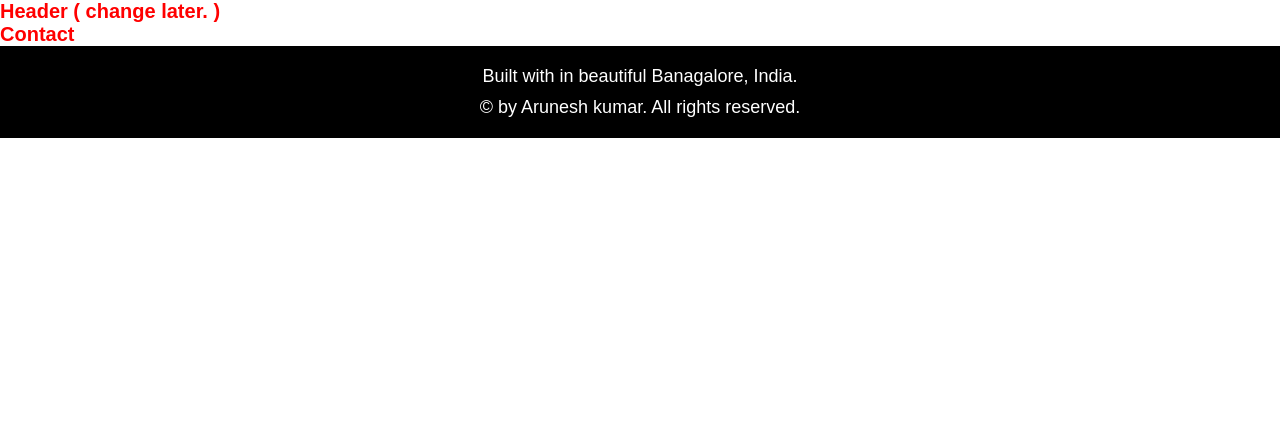
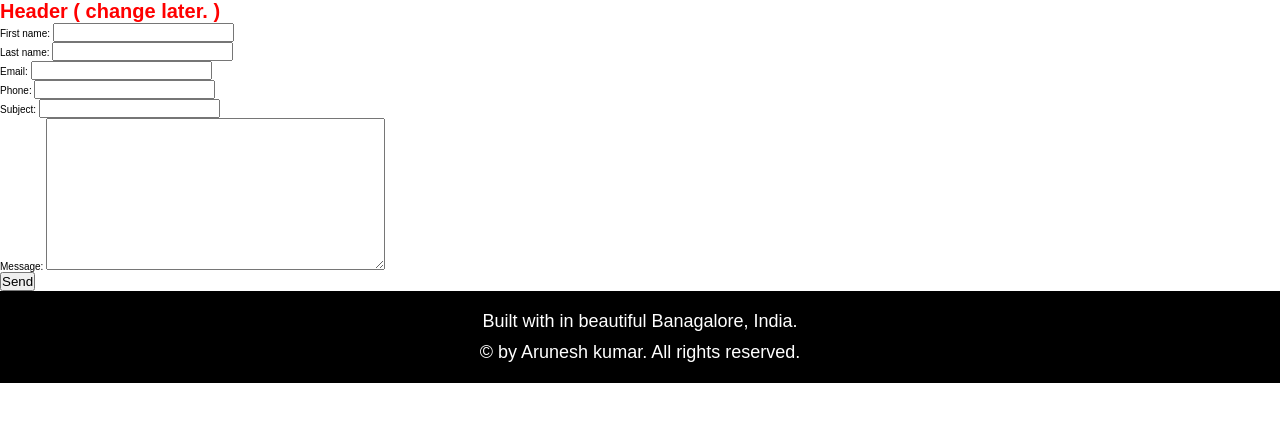
Before and after one commit to kingarunesh/Mini-Blog, a Django app: page /contact/ in a window 1280 px wide. Shown: the part 68-490 px from the top of the page. Run offline with Django 5.2, Linux system fonts and the light colour scheme.

Commit message:
6.2 : contact send message

```diff
--- /dev/null
+++ b/contact/forms.py
@@ -0,0 +1,9 @@
+from django import forms
+
+from contact.models import Contact
+
+
+class ContactForm(forms.ModelForm):
+    class Meta:
+        model = Contact
+        fields = "__all__"
--- a/contact/templates/contact/contact.html
+++ b/contact/templates/contact/contact.html
@@ -25,5 +25,17 @@
 <!---->
 
 {% block content %}
-<h1>Contact</h1>
+
+<!---->
+
+<form action="" method="POST">
+    {% csrf_token %}
+    <!---->
+    {{ form }}
+
+    <input type="submit" value="Send" />
+</form>
+
+<!---->
+
 {% endblock content %}
--- a/contact/views.py
+++ b/contact/views.py
@@ -1,5 +1,26 @@
-from django.shortcuts import render
+from django.shortcuts import render, HttpResponseRedirect
+from django.contrib import messages
+
+from contact.forms import ContactForm
+from contact.models import Contact
 
 
 def contact(request):
-    return render(request=request, template_name="contact/contact.html")
+
+    form = ContactForm()
+
+    if request.method == "POST":
+        form = ContactForm(request.POST)
+
+        if form.is_valid():
+            form.save()
+
+            messages.success(request=request, message="Your message send.")
+
+            return HttpResponseRedirect("/")
+
+    context = {
+        "form": form
+    }
+
+    return render(request=request, template_name="contact/contact.html", context=context)
--- a/templates/includes/navbar.html
+++ b/templates/includes/navbar.html
@@ -1,10 +1,10 @@
 <nav>
     <ul>
         <div class="left">
-            <li><a href="/">Home</a></li>
-            <li><a href="/">Blog</a></li>
-            <li><a href="/">Contact</a></li>
-            <li><a href="/">About</a></li>
+            <li><a href="{% url "index" %}">Home</a></li>
+            <li><a href="{% url "blog" %}">Blog</a></li>
+            <li><a href="{% url "contact" %}">Contact</a></li>
+            <li><a href="{% url "about" %}">About</a></li>
         </div>
 
         <div class="right">
```
